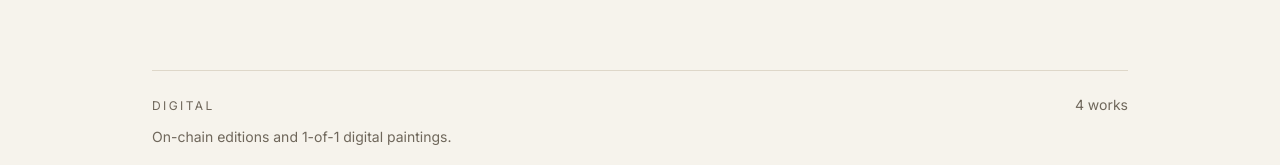
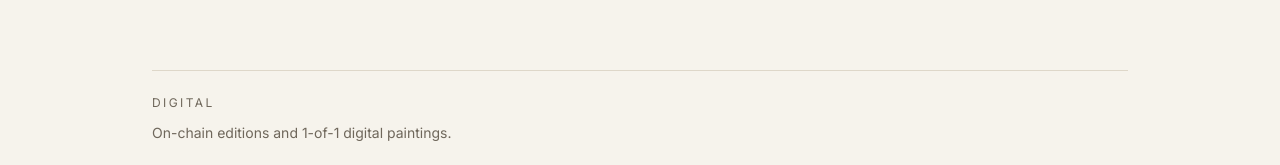
Before and after one commit to MisterGoldie/artist-website, a Next.js app: page /works in a window 1280 px wide. Shown: the part 275-440 px from the top of the page. Built offline with nearby package versions, Linux system fonts and the light colour scheme.

Commit message:
more man

```diff
--- a/app/works/page.tsx
+++ b/app/works/page.tsx
@@ -39,13 +39,10 @@ export default function WorksPage() {
 
         return (
           <section key={section.kind} className="mt-20">
-            <div className="flex items-baseline justify-between gap-4 border-t border-line pt-6">
+            <div className="border-t border-line pt-6">
               <h2 className="text-xs uppercase tracking-[0.2em] text-muted">
                 {section.title}
               </h2>
-              <p className="shrink-0 text-sm tabular-nums text-muted">
-                {items.length} {items.length === 1 ? "work" : "works"}
-              </p>
             </div>
             <p className="mt-3 max-w-md text-sm text-muted">{section.blurb}</p>
 
```
